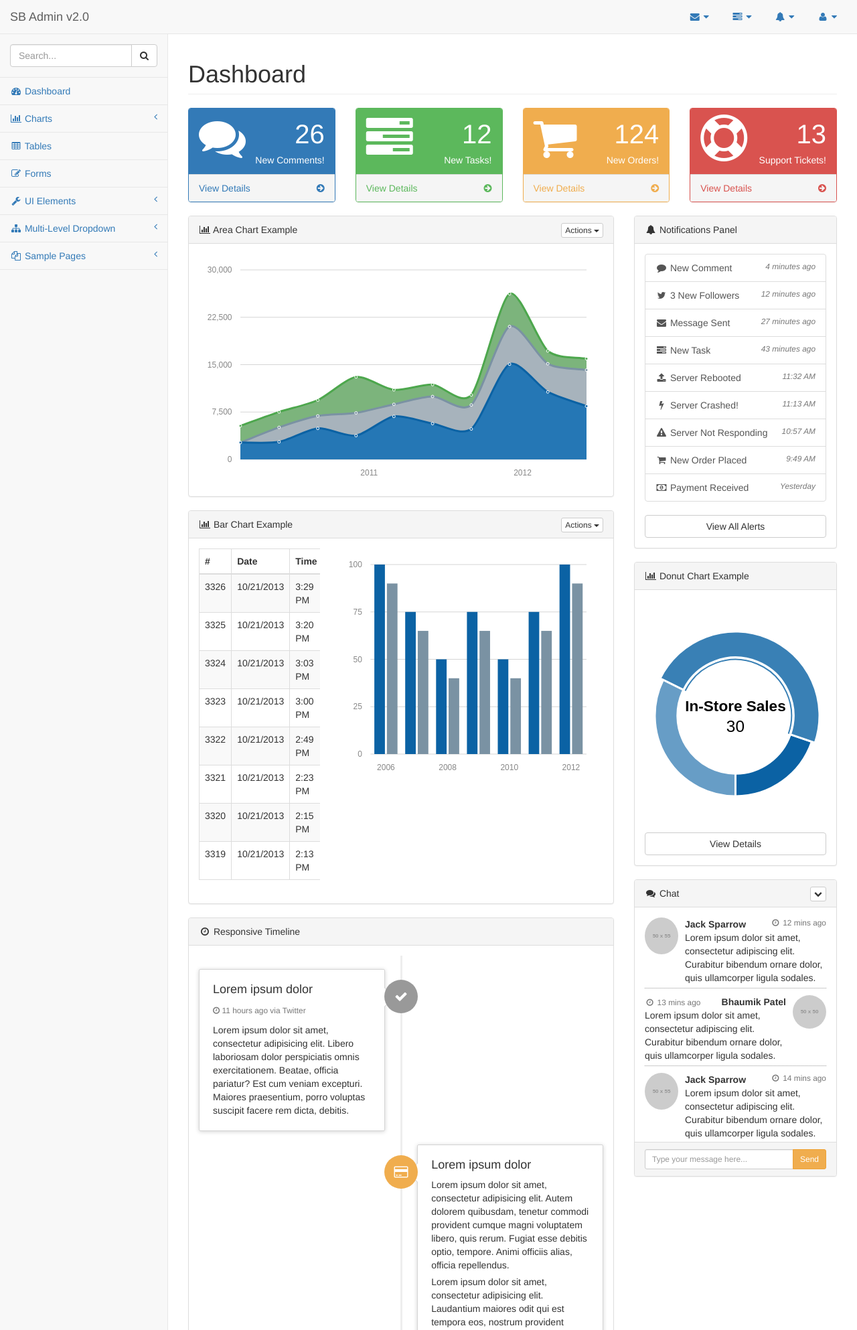
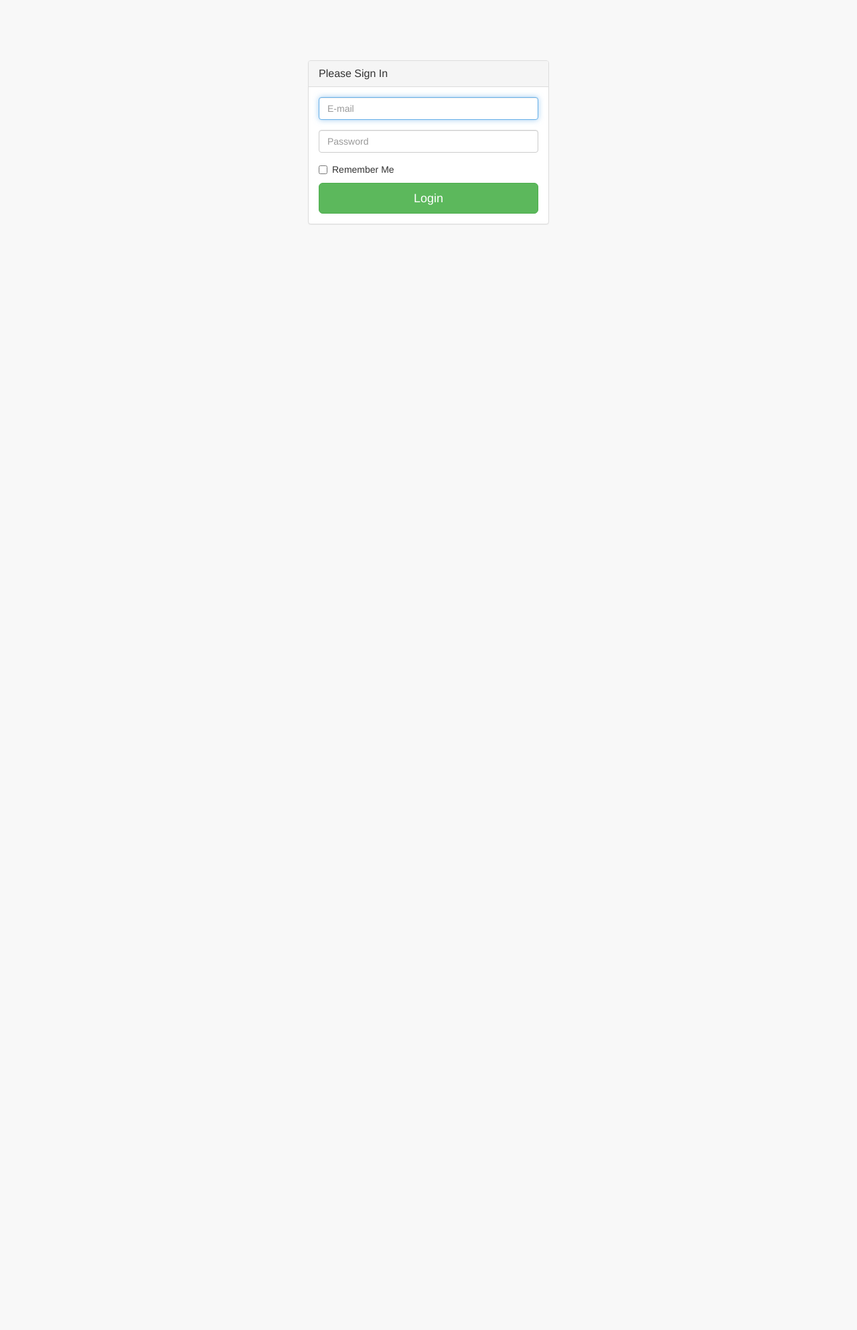
Before and after one commit to vandnas/DjangoCloudCode, a Django app: page /pinutcloud/displayhtmlfiles/ in a window 1280 px wide. Shown: the top 1986 px of the page at 67% size. After the commit the page ends 335 px from the top, so only its background shows below. Run offline with Django 3.2, Linux system fonts and the light colour scheme; grey boxes labelled with a size stand in for pictures from a placeholder-image service; some libraries are stand-ins or nearby versions.

Commit message:
dashboard changes

```diff
--- /dev/null
+++ b/DjangoCloudCode/pinutcloud/dashboard/forms.py
@@ -0,0 +1,8 @@
+from django import forms
+
+class NameForm(forms.Form):
+    print "In form.py"
+    email = forms.EmailField(label='E-mail', max_length=100)
+    print "email",email
+    password = forms.CharField(label='Password', max_length=50)
+    print "password",password
--- a/DjangoCloudCode/pinutcloud/templates/pinutcloud/pages/index.html
+++ b/DjangoCloudCode/pinutcloud/templates/pinutcloud/pages/index.html
@@ -53,7 +53,8 @@
                     <span class="icon-bar"></span>
                     <span class="icon-bar"></span>
                 </button>
-                <a class="navbar-brand" href="index.html">SB Admin v2.0</a>
+                <!--<a class="navbar-brand" href="index.html">SB Admin v2.0</a>-->
+		<div class="navbar-brand"><strong> Pinut </strong> </div>
             </div>
             <!-- /.navbar-header -->
 
--- a/DjangoCloudCode/pinutcloud/templates/pinutcloud/pages/login.html
+++ b/DjangoCloudCode/pinutcloud/templates/pinutcloud/pages/login.html
@@ -45,13 +45,14 @@
                         <h3 class="panel-title">Please Sign In</h3>
                     </div>
                     <div class="panel-body">
-                        <form role="form">
+			<form role="form" action="/pinutcloud/displayhtmlfiles/" method="post">
+			    {% csrf_token %}
                             <fieldset>
                                 <div class="form-group">
-                                    <input class="form-control" placeholder="E-mail" name="email" type="email" autofocus>
+                                    <input class="form-control" id="E-mail" placeholder="E-mail" name="email" type="email" autofocus>
                                 </div>
                                 <div class="form-group">
-                                    <input class="form-control" placeholder="Password" name="password" type="password" value="">
+                                    <input class="form-control" id="Password "placeholder="Password" name="password" type="password" value="">
                                 </div>
                                 <div class="checkbox">
                                     <label>
@@ -59,7 +60,7 @@
                                     </label>
                                 </div>
                                 <!-- Change this to a button or input when using this as a form -->
-                                <a href="index.html" class="btn btn-lg btn-success btn-block">Login</a>
+				<button type="submit" class="btn btn-lg btn-success btn-block">Login</button>
                             </fieldset>
                         </form>
                     </div>
--- a/DjangoCloudCode/pinutcloud/urls.py
+++ b/DjangoCloudCode/pinutcloud/urls.py
@@ -8,6 +8,8 @@ from . import views
 urlpatterns = [
     url(r'^processmongodata/$', 'pinutcloud.views.processmongodata'),
     url(r'^displayhtmlfiles/$', 'pinutcloud.views.displayhtmlfiles'),
+    url(r'^displayhtmlfiles/login.html/$', 'pinutcloud.views.renderloginpage'),
+    url(r'^displayhtmlfiles/index.html/$', 'pinutcloud.views.renderindexpage'),
     url(r'^uploadjsonfiles/$', 'pinutcloud.views.uploadjsonfiles'),
     url(r'^admin/', admin.site.urls),
 ]
--- a/DjangoCloudCode/pinutcloud/views.py
+++ b/DjangoCloudCode/pinutcloud/views.py
@@ -12,6 +12,8 @@ from pinutcloud.analytics import utility_script_user_info
 import shutil
 import sys
 import logging
+from pinutcloud.dashboard import forms
+#from forms import NameForm
 
 logging = logging.getLogger(__name__)
 
@@ -133,18 +135,43 @@ def uploadjsonfiles(request):
 
 #==========================================================================
 def displayhtmlfiles(request):
-	try:
-		print "Inside displayhtmlfiles"
-		if request.method == "POST":
-                    return HttpResponse("You're in POST request.")
-                else:
-                    #return HttpResponse("You're in GET request.")
-                    #return render(request, "index.html", {'time' : datetime.datetime.now()})
-                    print "RENDERING INDEX.HTML"
-                    #return render(request, "pinutcloud/index.html")
-                    #return render(request, "startbootstrap-sb-admin-2/pages/login.html")
-                    #return render(request, "pinutcloud/pages/login.html")
-                    return render(request, "pinutcloud/pages/index.html")
-	except Exception, e:
-                logging.error("Exception : %s " % e)
-		return HttpResponse(status=500)
+    try:
+        # if this is a POST request we need to process the form data
+        if request.method == 'POST':
+            print "INSIDE POST REQUEST"
+            # create a form instance and populate it with data from the request:
+            form = forms.NameForm(request.POST)
+            print "form",form
+            # check whether it's valid:
+            if form.is_valid():
+                print "form is valid"
+                print form.cleaned_data
+                # process the data in form.cleaned_data as required
+                email = form.cleaned_data['email']
+                print "email",email
+                password = form.cleaned_data['password']
+                print "password",password
+                # redirect to a new URL:
+                #return HttpResponseRedirect('/thanks/')
+                return render(request, "pinutcloud/pages/index.html")
+            else:
+                print "form is invalid"
+
+        # if a GET (or any other method) we'll create a blank form
+        else:
+            print "INSIDE GET REQUEST"
+            form = forms.NameForm()
+            print "form",form
+
+        return render(request, 'pinutcloud/pages/login.html', {'form': form})
+    except Exception, e:
+        logging.error("Exception : %s " % e)
+        return HttpResponse(status=500)
+#=================================================================
+
+def renderloginpage(request):
+    #displayhtmlfiles(request)
+    return render(request, 'pinutcloud/pages/login.html')
+
+def renderindexpage(request):
+    return render(request, "pinutcloud/pages/index.html")
```
Also changed, not shown: DjangoCloudCode/pinutcloud/templates/pinutcloud/login.html (+5 -4 lines), DjangoCloudCode/pinutcloud/dashboard/__init__.py (added), 7 other files.
